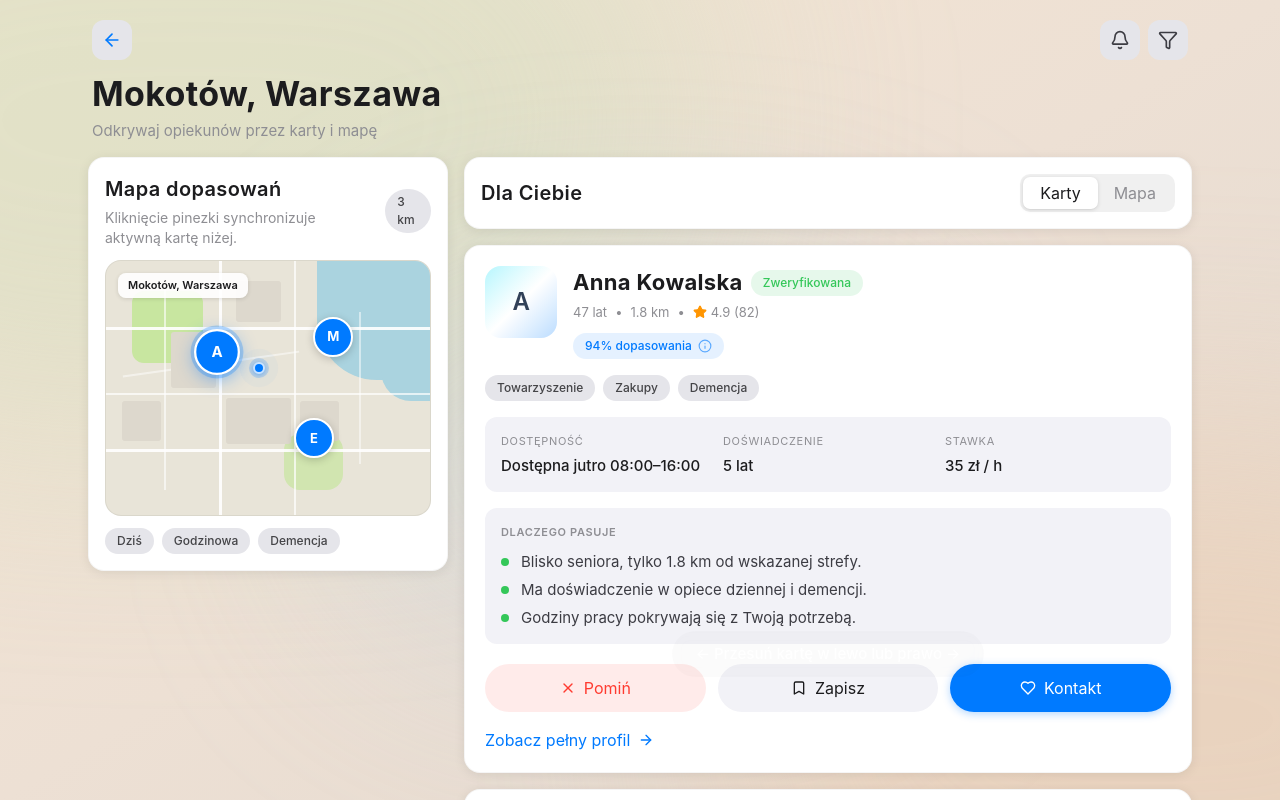
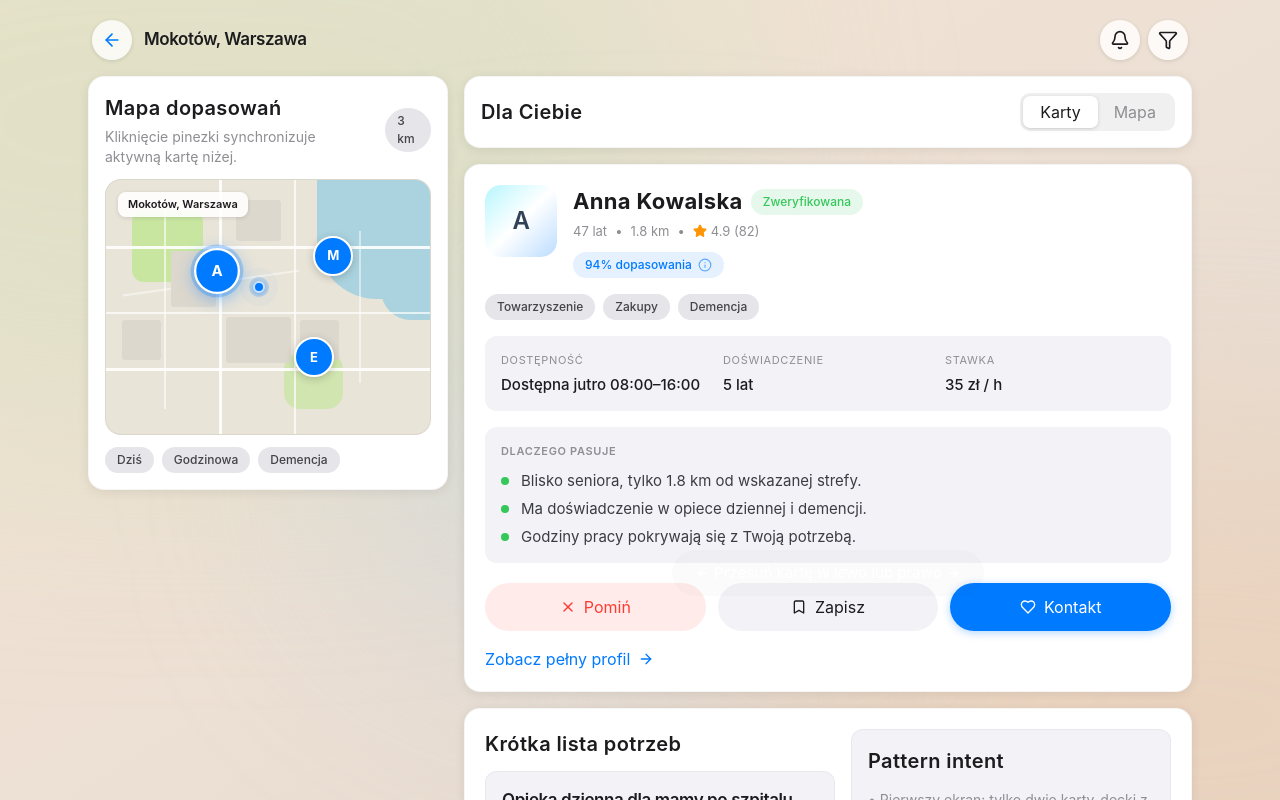
Before and after one commit to MaciejOzdzinski/senior-care-prototype, a React (Vite) app: page / in a window 1280 px wide. Both pictures are taken after a click on the button 640 px from the left and 447 px from the top of the page. Shown: the top 800 px of the page. Built offline with nearby package versions, Linux system fonts and the light colour scheme.

Commit message:
refactor: inline header, remove subtitle, improve button contrast (Apple HIG)

```diff
--- a/src/App.tsx
+++ b/src/App.tsx
@@ -87,31 +87,22 @@ export default function App() {
         </div>
       ) : (
         <div className="mx-auto max-w-md space-y-4 px-4 pb-20 pt-5 md:max-w-6xl md:px-6">
-          {/* Apple HIG Large Title header */}
-          <header className="space-y-2 px-1">
-            <div className="flex items-center justify-between">
+          {/* Apple HIG inline navigation bar */}
+          <header className="flex items-center gap-3 px-1">
             <button
               type="button"
               onClick={() => setScreen("role")}
-                className="grid size-10 place-items-center rounded-xl bg-[#e5e5ea] text-[#007AFF] transition-all duration-200 active:scale-95 active:bg-[#d1d1d6]"
+              className="grid size-10 shrink-0 place-items-center rounded-full bg-white/80 text-[#007AFF] shadow-[0_1px_4px_rgba(0,0,0,0.12)] backdrop-blur-sm transition-all duration-200 active:scale-95 active:bg-white/60"
               aria-label="Wróć do wyboru trybu"
             >
               <ArrowLeft className="size-5" />
             </button>
-              <div className="flex items-center gap-2">
+            <h1 className="min-w-0 flex-1 truncate text-[17px] font-semibold tracking-[-0.41px] text-[#1c1c1e]">
+              {mapCenter.district}
+            </h1>
+            <div className="flex shrink-0 items-center gap-2">
               <IconBubble icon={Bell} label="Powiadomienia" />
               <IconBubble icon={Filter} label="Filtry" />
-              </div>
-            </div>
-            <div>
-              <h1 className="text-[34px] font-bold tracking-[0.37px] text-[#1c1c1e]">
-                {mapCenter.district}
-              </h1>
-              <p className="mt-0.5 text-[15px] leading-5 text-[#8e8e93]">
-                {isFamilyMode
-                  ? "Odkrywaj opiekunów przez karty i mapę"
-                  : "Odkrywaj rodziny przez karty i mapę"}
-              </p>
             </div>
           </header>
 
@@ -360,9 +351,9 @@ function IconBubble({ icon: Icon, label }: IconBubbleProps) {
     <button
       type="button"
       aria-label={label}
-      className="grid size-10 place-items-center rounded-xl bg-[#e5e5ea] transition-all duration-200 active:scale-95 active:bg-[#d1d1d6]"
+      className="grid size-10 place-items-center rounded-full bg-white/80 shadow-[0_1px_4px_rgba(0,0,0,0.12)] backdrop-blur-sm transition-all duration-200 active:scale-95 active:bg-white/60"
     >
-      <Icon className="size-5 text-[#3c3c43]" />
+      <Icon className="size-5 text-[#1c1c1e]" />
     </button>
   );
 }
```
Lines whose indentation alone changed are shown as unchanged.
